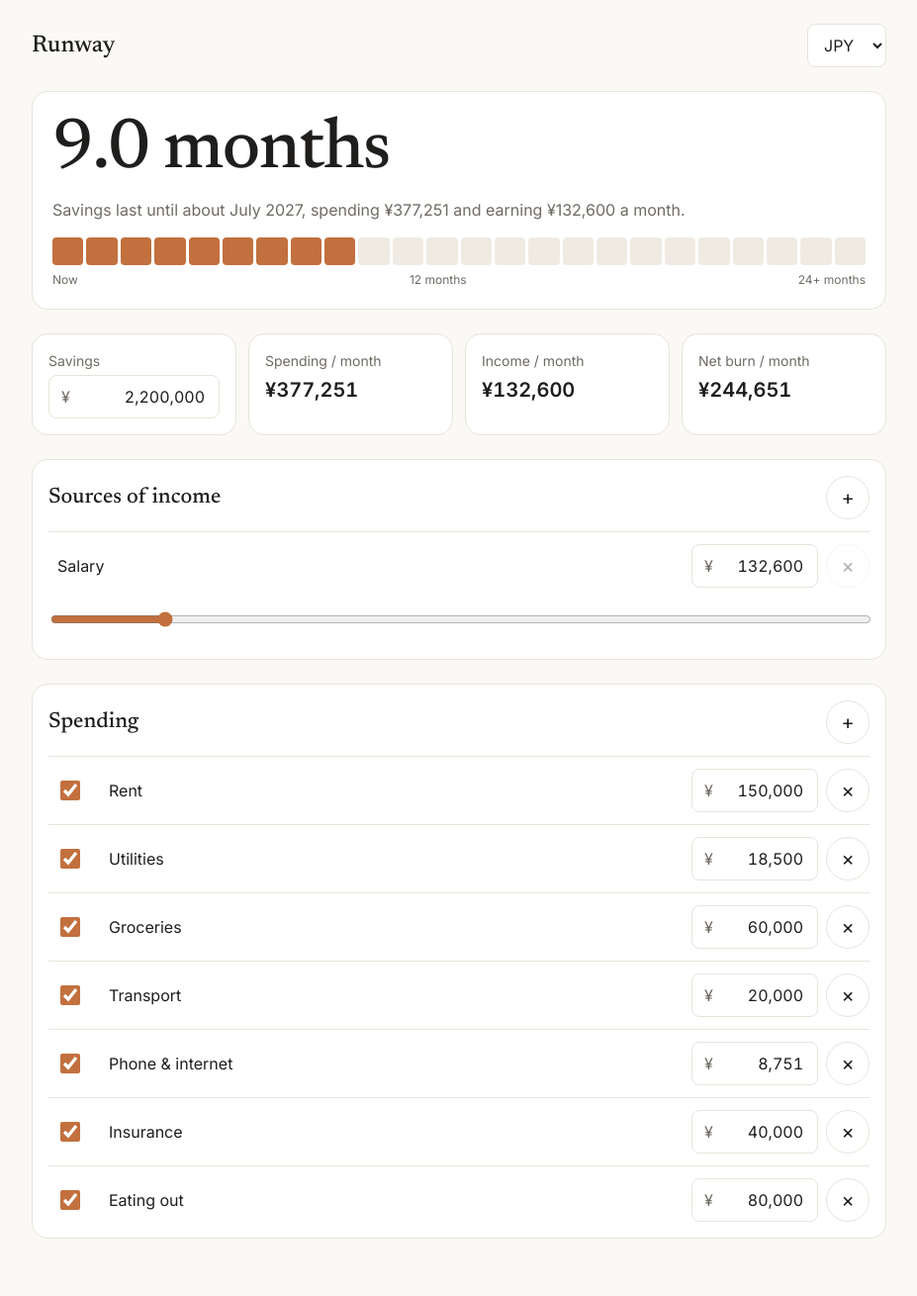
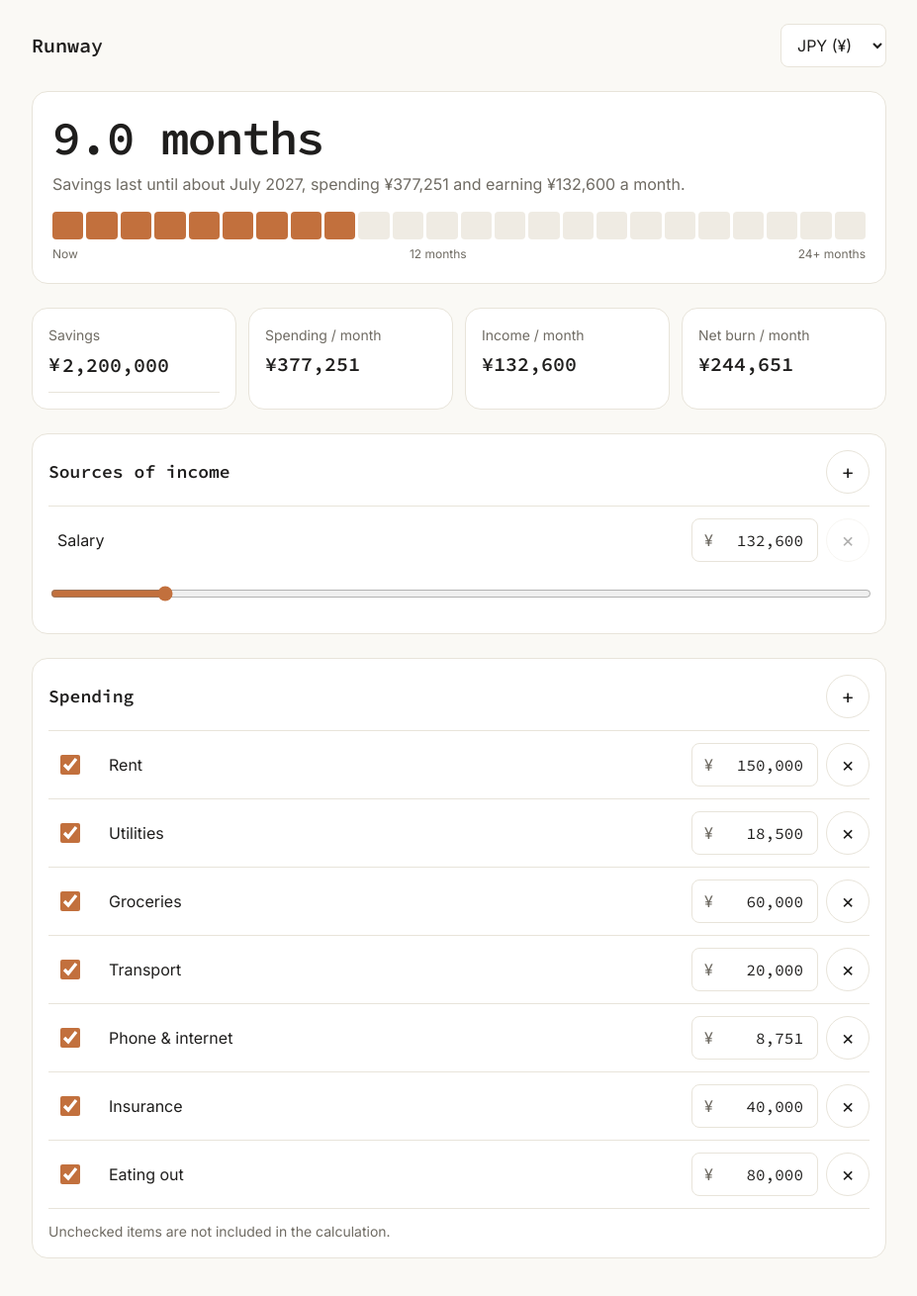
Before and after one commit to kimikoesc/runway, a React (Vite) app: page / in a window 1280 px wide. Shown: the top 1310 px of the page at 99% size, without its empty margins (176-1103 px from the left). Built offline with nearby package versions, Linux system fonts and the light colour scheme.

Commit message:
style: monospace numbers, smaller headline, currency symbols, crossed-out unchecked spending

```diff
--- a/index.html
+++ b/index.html
@@ -9,7 +9,7 @@
     <link rel="preconnect" href="https://fonts.gstatic.com" crossorigin />
     <link
       rel="stylesheet"
-      href="https://fonts.googleapis.com/css2?family=Inter:wght@400;500;600&family=Newsreader:opsz,wght@6..72,500&display=swap"
+      href="https://fonts.googleapis.com/css2?family=Inter:wght@400;500;600&family=Source+Code+Pro:wght@400;500;600&display=swap"
     />
     <title>Runway</title>
   </head>
--- a/src/App.css
+++ b/src/App.css
@@ -22,7 +22,7 @@
   --radius: 1rem;
   --space: 1rem;
   --font: 'Inter', system-ui, -apple-system, 'Segoe UI', Roboto, sans-serif;
-  --font-display: 'Newsreader', Georgia, 'Times New Roman', serif; /* big number and headings */
+  --font-display: 'Source Code Pro', ui-monospace, Menlo, monospace; /* big number, headings and money */
 }
 
 /* Base: reset box sizing so padding doesn't widen elements. */
@@ -69,8 +69,8 @@ select {
 .top-bar h1 {
   margin: 0;
   font-family: var(--font-display);
-  font-size: 1.5rem;
-  font-weight: 500;
+  font-size: 1.25rem;
+  font-weight: 600;
 }
 
 .currency-select {
@@ -95,10 +95,10 @@ select {
 .runway-months {
   margin: 0;
   font-family: var(--font-display);
-  font-size: 3rem;
-  font-weight: 500;
+  font-size: 2.25rem;
+  font-weight: 600;
   line-height: 1.1;
-  letter-spacing: -0.02em;
+  letter-spacing: -0.03em;
   font-variant-numeric: tabular-nums;
 }
 
@@ -168,15 +168,29 @@ select {
   margin-left: auto;
 }
 
-/* Unchecked expense: dimmed so it's clearly not counted. */
+/* Unchecked expense: crossed out and greyed so it's clearly not counted. */
 .expense-row.is-off .editable-text,
 .expense-row.is-off .money-input {
-  opacity: 0.45;
+  color: var(--color-muted);
+  text-decoration: line-through;
+}
+
+.expense-row.is-off .money-input input {
+  text-decoration: line-through;
+}
+
+/* Small grey note at the bottom of a section. */
+.section-note {
+  margin: 0;
+  padding-top: 0.75rem;
+  border-top: 1px solid var(--color-border);
+  color: var(--color-muted);
+  font-size: 0.875rem;
 }
 
 /* Bigger number on larger screens. */
 @media (min-width: 40rem) {
   .runway-months {
-    font-size: 4.5rem;
+    font-size: 3rem;
   }
 }
--- a/src/App.tsx
+++ b/src/App.tsx
@@ -2,7 +2,7 @@
 import './App.css'
 import './components/components.css'
 import { runwayStore, useRunway } from './store/runwayStore'
-import { CURRENCIES } from './lib/format'
+import { CURRENCIES, currencySymbol } from './lib/format'
 import type { Currency } from './types'
 import RunwayHeader from './features/RunwayHeader'
 import StatsRow from './features/StatsRow'
@@ -24,7 +24,7 @@ export default function App() {
         >
           {CURRENCIES.map((code) => (
             <option key={code} value={code}>
-              {code}
+              {code} ({currencySymbol(code)})
             </option>
           ))}
         </select>
--- a/src/components/components.css
+++ b/src/components/components.css
@@ -21,8 +21,8 @@
 .section-header h2 {
   margin: 0;
   font-family: var(--font-display);
-  font-size: 1.375rem;
-  font-weight: 500;
+  font-size: 1.125rem;
+  font-weight: 600;
 }
 
 /* IconButton: at least 2.75rem square so it's easy to tap. */
@@ -68,8 +68,37 @@
 }
 
 .stat-value {
+  font-family: var(--font-display);
   font-size: 1.25rem;
+  font-weight: 600;
   font-variant-numeric: tabular-nums;
+}
+
+/* Savings input inside a stat card: looks like the other values, with just an underline to show it's editable. */
+.stat-card .money-input {
+  align-items: flex-start; /* text lines up with the other cards' values; the tap area stays 2.75rem tall */
+  gap: 0;
+  padding: 0;
+  border: 0;
+  border-bottom: 1px solid var(--color-border);
+  border-radius: 0;
+  background: transparent;
+  font-family: var(--font-display);
+  font-size: 1.25rem;
+  font-weight: 600;
+}
+
+.stat-card .money-input:focus-within {
+  border-bottom-color: var(--color-accent);
+}
+
+.stat-card .money-symbol {
+  color: inherit;
+}
+
+.stat-card .money-input input {
+  text-align: left;
+  font-weight: inherit;
 }
 
 /* EditableText: looks like text until hovered or focused. */
@@ -114,6 +143,7 @@
 
 .money-input input {
   width: 100%;
+  font-family: var(--font-display);
   min-width: 0;
   border: 0;
   outline: none;
--- a/src/features/SpendingSection.tsx
+++ b/src/features/SpendingSection.tsx
@@ -34,6 +34,7 @@ export default function SpendingSection() {
           <IconButton icon="×" label={`Delete ${expense.name}`} onClick={() => runwayStore.removeExpense(expense.id)} />
         </div>
       ))}
+      <p className="section-note">Unchecked items are not included in the calculation.</p>
     </Section>
   )
 }
```
Also changed, not shown: 1 other file (tests, documents, lock files or other folders).
